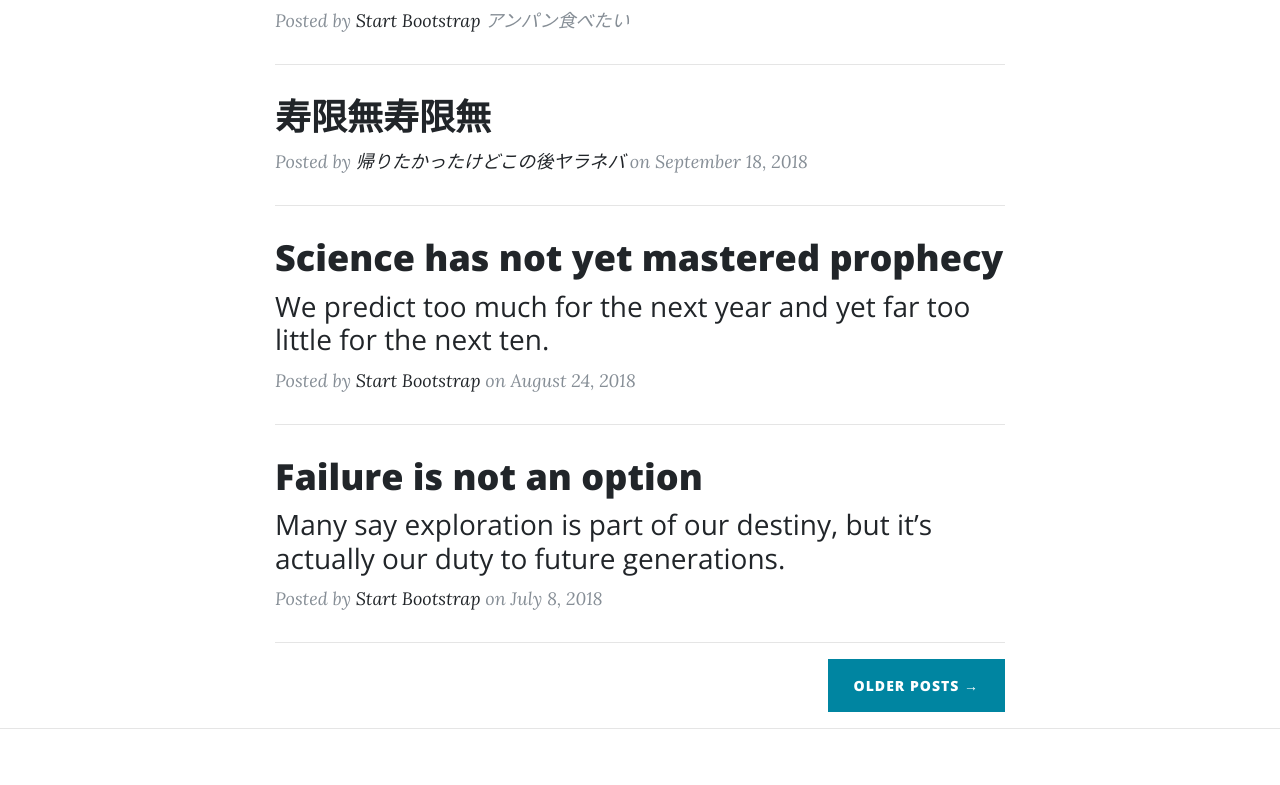
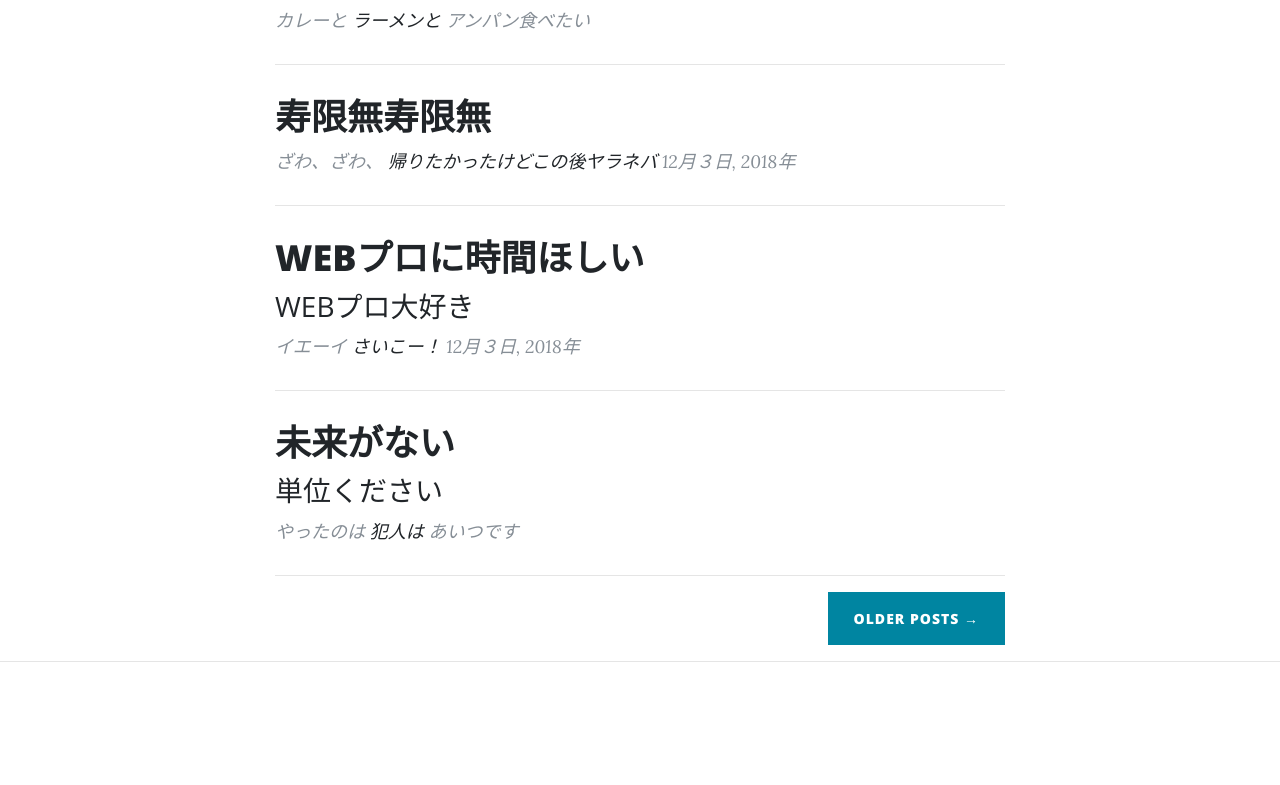
Before and after one commit to kougei-kyabehyon/Web2-end, a website: page index.html in a window 1280 px wide. Shown: the part 702-1487 px from the top of the page. Drawn offline with nearby package versions, Linux system fonts and the light colour scheme; files that its build step writes are made by us from their sources.

Commit message:
Update index.html

```diff
--- a/index.html
+++ b/index.html
@@ -80,8 +80,8 @@
                デザインとかみ合わない
               </h3>
             </a>
-            <p class="post-meta">Posted by
-              <a href="#">Start Bootstrap</a>
+            <p class="post-meta">カレーと
+              <a href="#">ラーメンと</a>
               アンパン食べたい</p>
           </div>
           <hr>
@@ -91,37 +91,37 @@
                 寿限無寿限無
               </h2>
             </a>
-            <p class="post-meta">Posted by
+            <p class="post-meta">ざわ、ざわ、
               <a href="#">帰りたかったけどこの後ヤラネバ</a>
-              on September 18, 2018</p>
+              12月３日, 2018年</p>
           </div>
           <hr>
           <div class="post-preview">
             <a href="post.html">
               <h2 class="post-title">
-                Science has not yet mastered prophecy
+               WEBプロに時間ほしい
               </h2>
               <h3 class="post-subtitle">
-                We predict too much for the next year and yet far too little for the next ten.
+                WEBプロ大好き
               </h3>
             </a>
-            <p class="post-meta">Posted by
-              <a href="#">Start Bootstrap</a>
-              on August 24, 2018</p>
+            <p class="post-meta">イエーイ
+              <a href="#">さいこー！</a>
+               12月３日, 2018年</p>
           </div>
           <hr>
           <div class="post-preview">
             <a href="post.html">
               <h2 class="post-title">
-                Failure is not an option
+               未来がない
               </h2>
               <h3 class="post-subtitle">
-                Many say exploration is part of our destiny, but it’s actually our duty to future generations.
+                単位ください
               </h3>
             </a>
-            <p class="post-meta">Posted by
-              <a href="#">Start Bootstrap</a>
-              on July 8, 2018</p>
+            <p class="post-meta">やったのは
+              <a href="#">犯人は</a>
+              あいつです</p>
           </div>
           <hr>
           <!-- Pager -->
```
